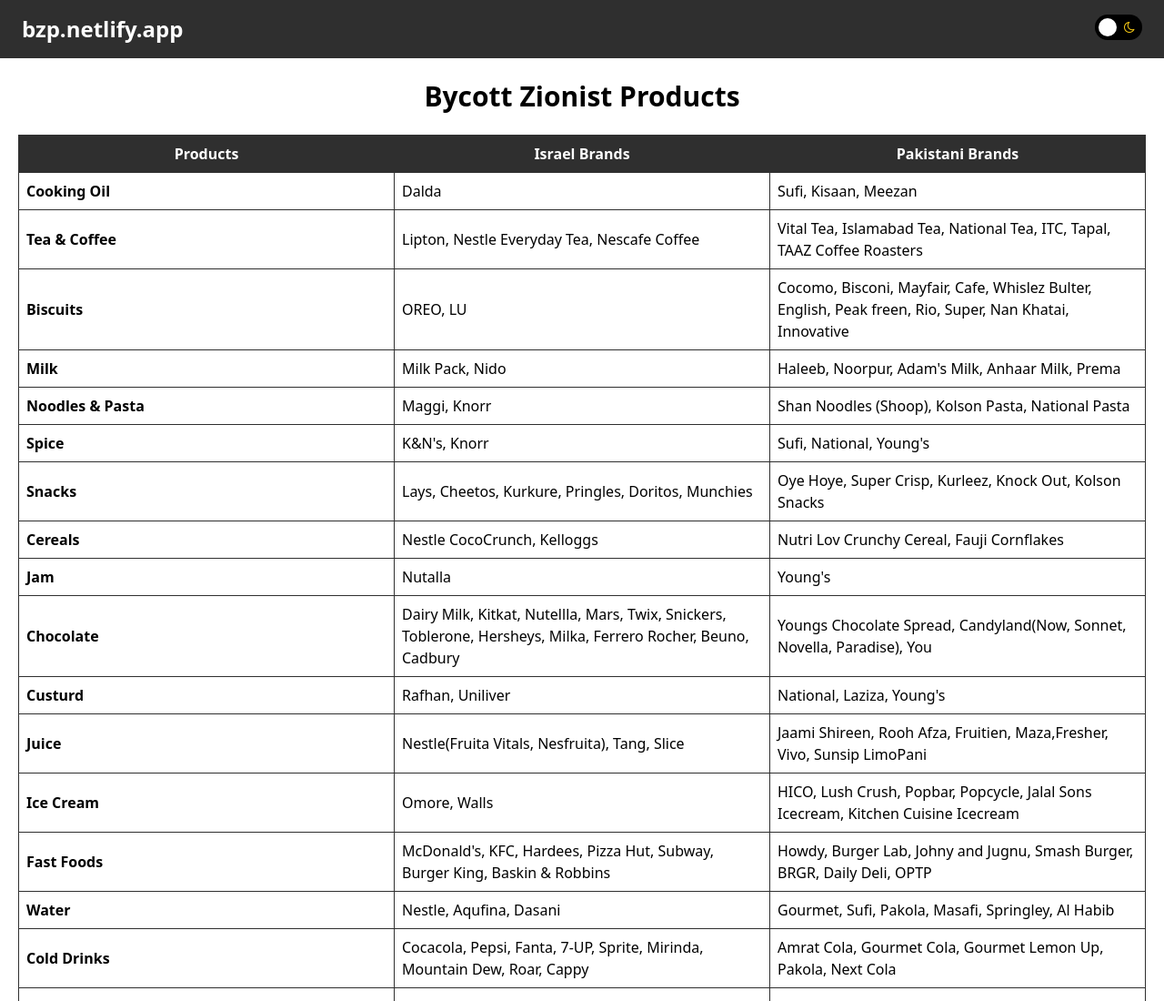
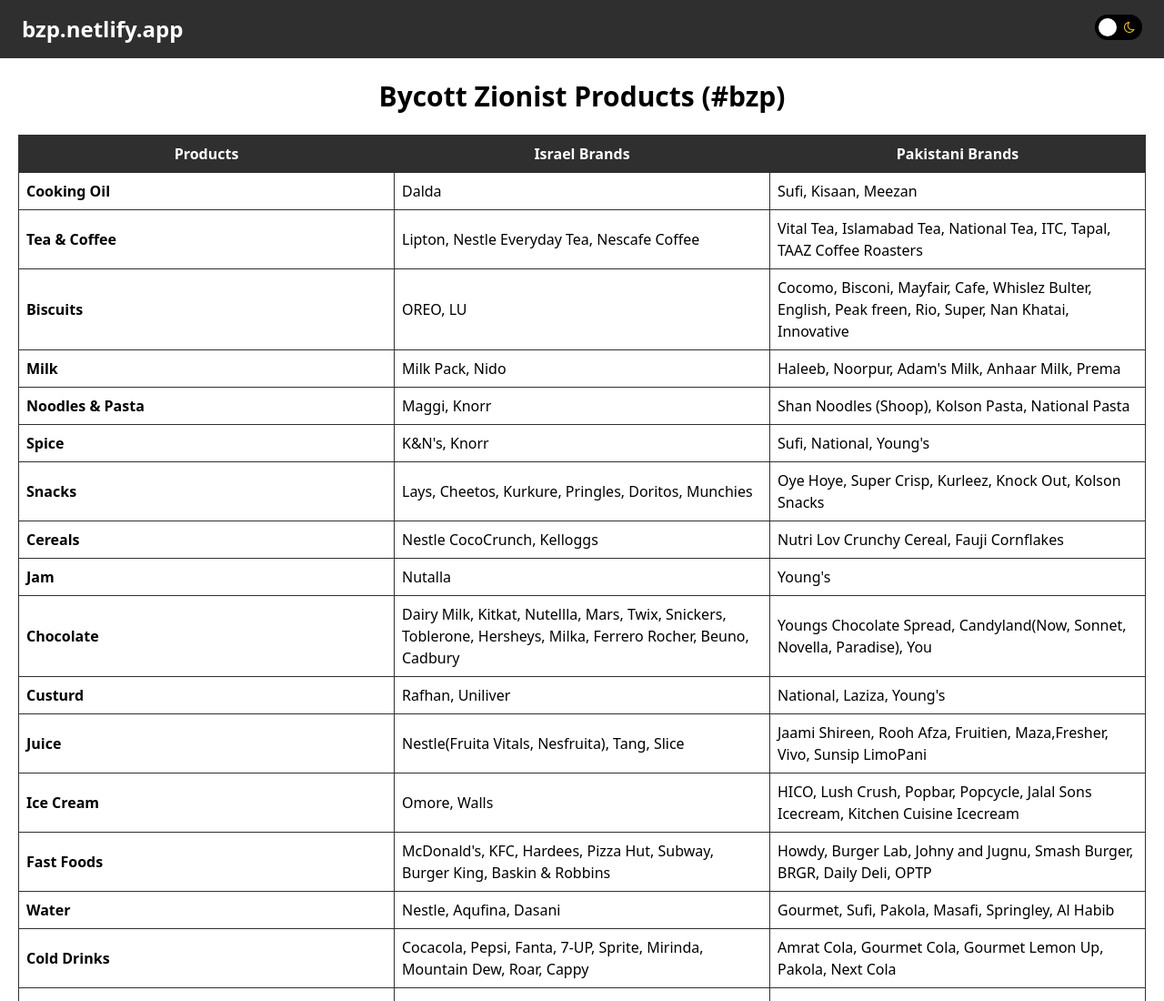
Before and after one commit to furqanahmad03/israel-products, a website built with Vite: page index.html in a window 1280 px wide. Shown: the top 1100 px of the page at 91% size. Built offline with nearby package versions, Linux system fonts and the light colour scheme.

Commit message:
Update index.html

```diff
--- a/index.html
+++ b/index.html
@@ -27,7 +27,7 @@
     </div>
   </header>
   <div class="sm:text-3xl text-xl text-center dark:text-white p-6 font-extrabold">
-    Bycott Zionist Products
+    Bycott Zionist Products (#bzp)
   </div>
   <main class="render p-5 pt-0 w-full">
     <table class="w-full sm:text-base text-xs">
```
